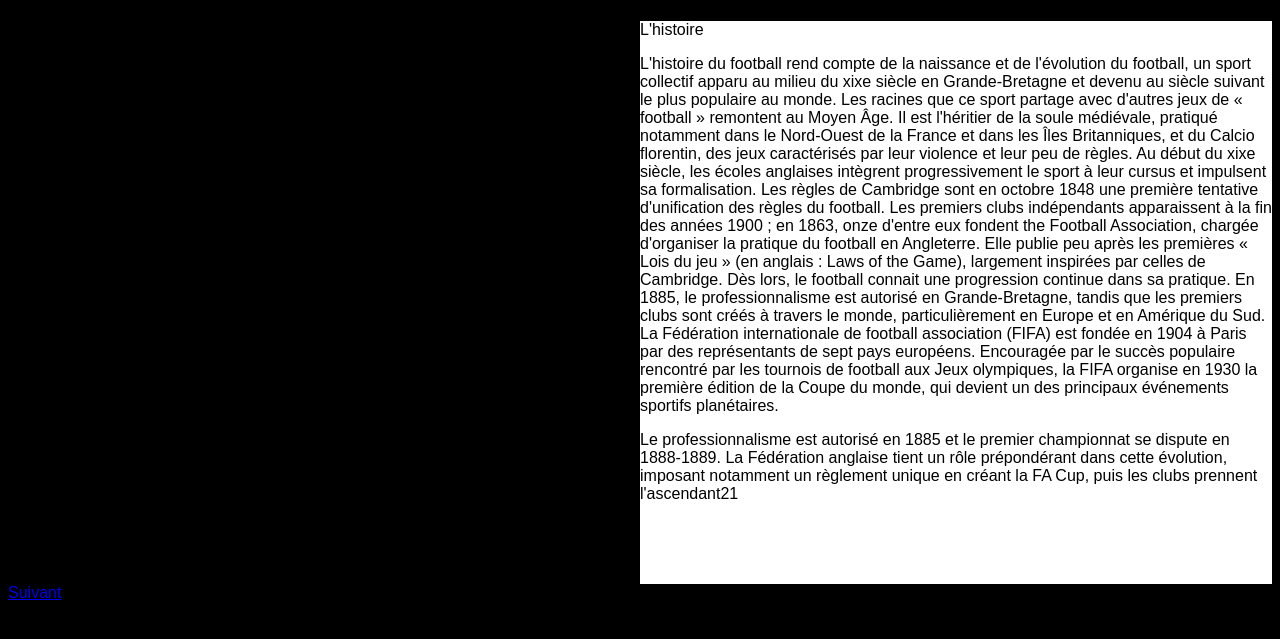
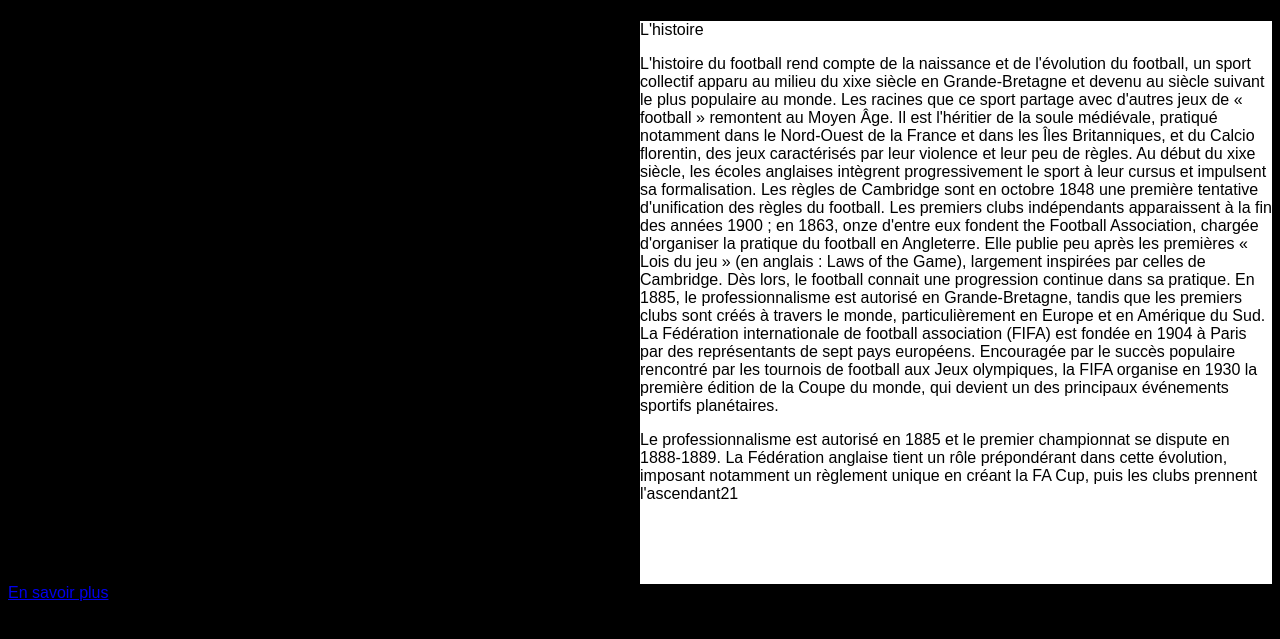
Before and after one commit to andymbombi/js-qu88tc, a website: page index.html in a window 1280 px wide. Shown: the part 149-788 px from the top of the page. Drawn offline with Linux system fonts and the light colour scheme.

Commit message:
1 file modified

```diff
--- a/index.html
+++ b/index.html
@@ -138,7 +138,7 @@
 		</div>
 	</div>
 
-  <a href="page2.html">Suivant</a>
+  <a href="https://fr.wikipedia.org/wiki/Histoire_du_football">En savoir plus</a>
 
 
 
```
